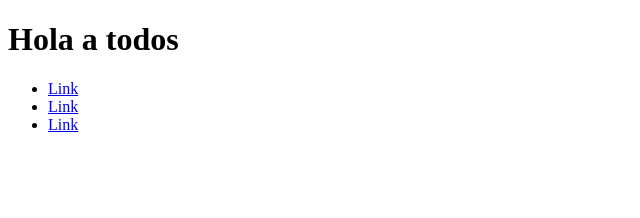
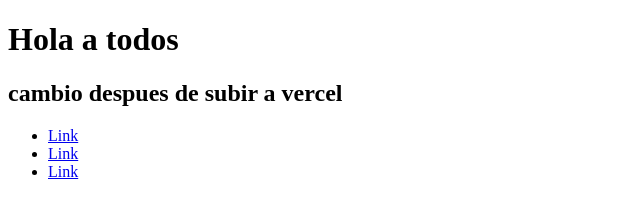
Before and after one commit to rododrew/clase4, a plain HTML site: page index.html in a window 1280 px wide. Shown: the whole page, without its empty margins (0-640 px from the left). Drawn offline with Linux system fonts and the light colour scheme.

Commit message:
Cambio ya en vercel

```diff
--- a/index.html
+++ b/index.html
@@ -13,7 +13,8 @@
     <!-- Git add . -->
     <!-- Git commit -m "Mensaje para identificar lo que estamos marcando para subir"-->
     <!-- Git push-->
-     <h1>Hola a todos</h1>
+    <h1>Hola a todos</h1>
+    <h2>cambio despues de subir a vercel</h2>
      <nav>
         <ul>
             <li><a href="#">Link</a></li>
```
